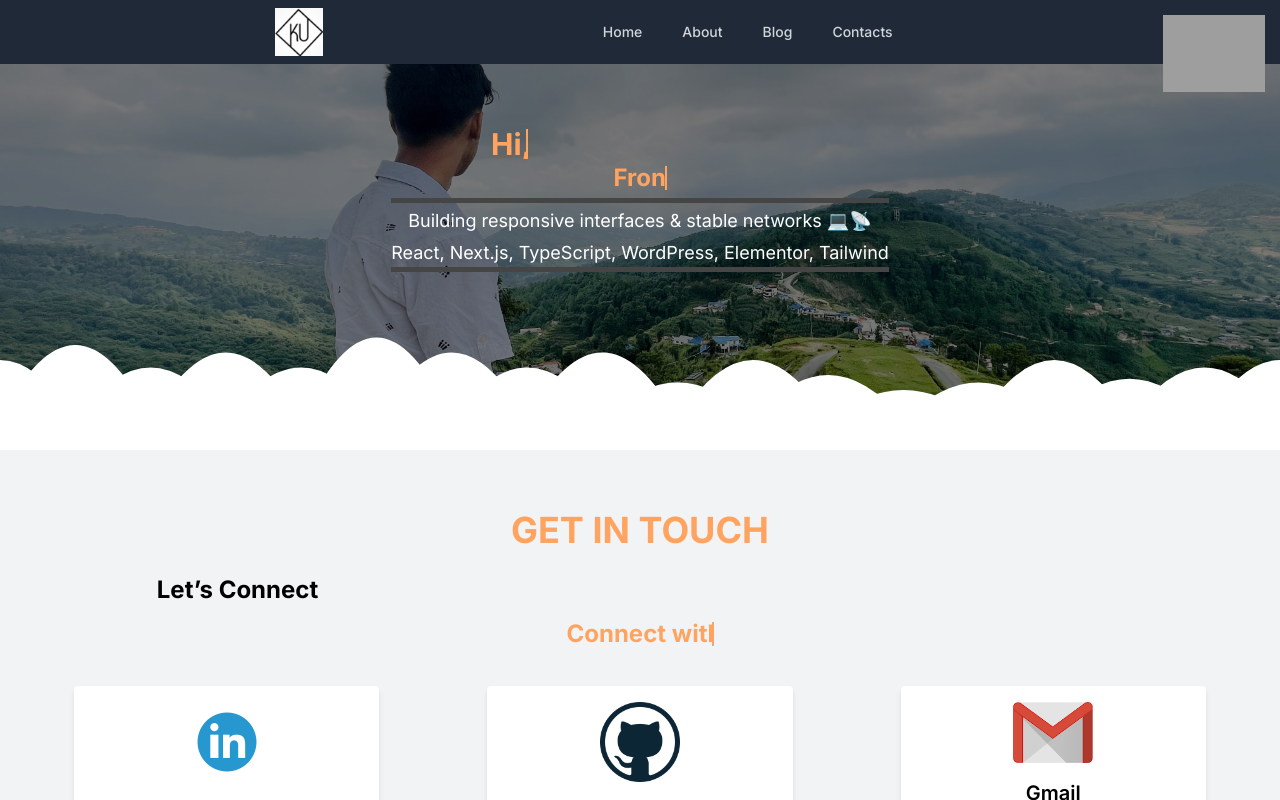
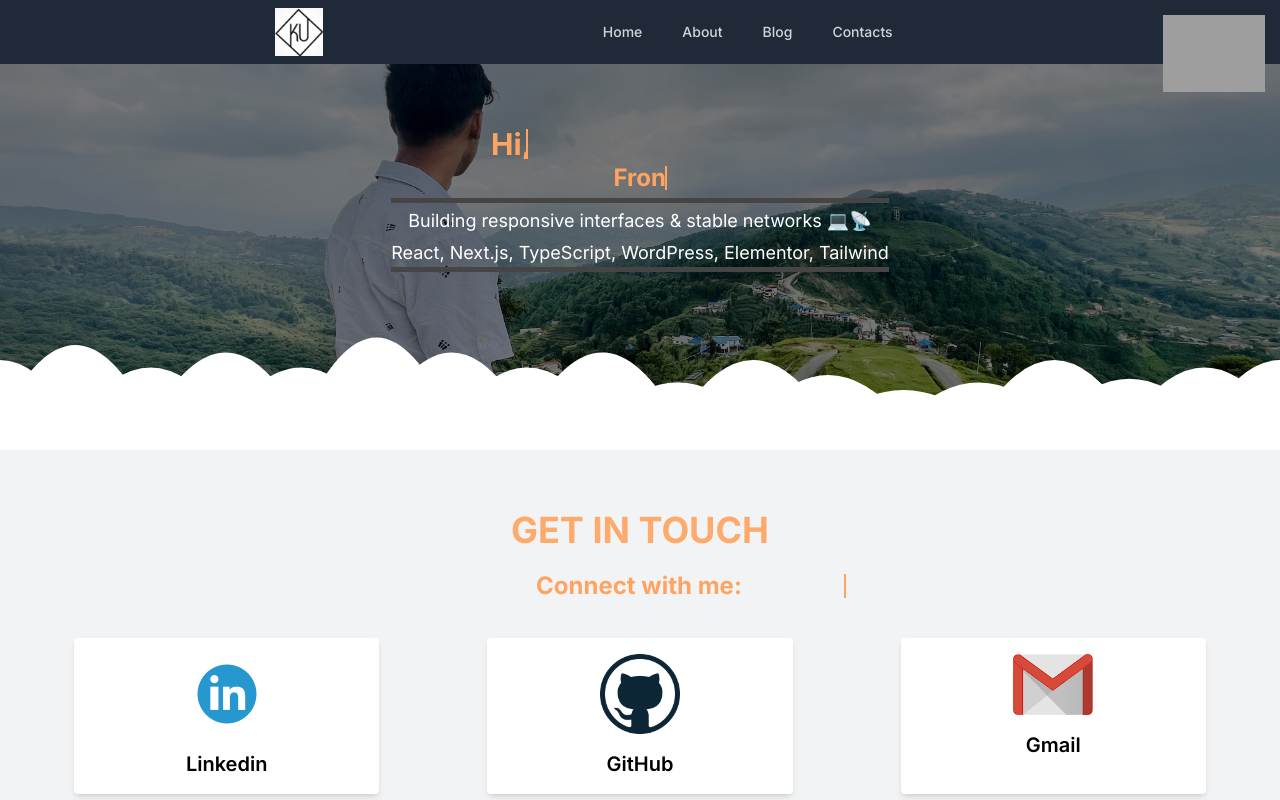
Before and after one commit to xitizupreti/kshitizupreti.com.np, a Next.js app: page /contact in a window 1280 px wide. Shown: the top 800 px of the page. Built offline with nearby package versions, Linux system fonts and the light colour scheme; grey boxes are pictures that could not be loaded.

Commit message:
Enhance styling with animations for contact, about, blog, footer, and header components

```diff
--- a/src/app/contact/page.tsx
+++ b/src/app/contact/page.tsx
@@ -78,12 +78,11 @@ export default function Contacts() {
 
   return (
     <div id="contact" className="relative top-[-100px] p-9 w-full bg-[#f2f3f5]">
-      <h1 className="uppercase text-[#ffa460] md:text-4xl text-4xl p-4 md:p-6 text-center font-bold">
+      <h1 className="uppercase text-[#ffa460] md:text-4xl text-4xl p-4 md:p-6 text-center font-bold animate-pulse">
         Get in Touch
       </h1>
-      <h2 className="text-2xl font-bold ml-[10%] mb-4">Let’s Connect</h2>
-      <h1 className="text-lg sm:text-2xl font-bold w-full px-4 text-center mb-8 whitespace-nowrap overflow-hidden text-ellipsis">
-        <span className="dynamic-text">Connect with me:</span>
+      <h1 className="text-lg sm:text-2xl font-bold w- px-4 text-center mb-8 whitespace-nowrap overflow-hidden text-ellipsis">
+        <span className="dynamic-contact">Connect with me:</span>
       </h1>
       <div className="grid grid-cols-1 sm:grid-cols-2 lg:grid-cols-3 gap-8  justify-items-center">
         {contacts.map((contact, index) => (
--- a/src/app/globals.css
+++ b/src/app/globals.css
@@ -17,7 +17,17 @@
   /* vertical-align: bottom; */
   line-height: 1;
 }
-
+.dynamic-contact {
+  color: #ffa460;
+  display: inline-block;
+  overflow: hidden;
+  white-space: nowrap;
+  border-right: 2px solid #ffa460;
+  animation: typing 5s steps(40, end) infinite, blink 0.75s step-end infinite;
+  line-height: 1;
+  max-width: 35%;
+  box-sizing: border-box;
+}
 @keyframes typing {
   0% {
     width: 0;
--- a/src/components/About.tsx
+++ b/src/components/About.tsx
@@ -7,7 +7,7 @@ export default function About() {
       className="flex flex-col md:flex-row relative top-[-100px] p-9 w-full h-[auto]"
     >
       <div className="flex flex-col md:w-1/2">
-        <h1 className="uppercase text-[#ffa460] md:text-4xl  text-4xl p-4 md:p-6 text-center font-bold">
+        <h1 className="uppercase text-[#ffa460] md:text-4xl  text-4xl p-4 md:p-6 text-center font-bold animate-pulse">
           About me
         </h1>
         <p className="text-left p-4 md:p-6 text-lg leading-relaxed">
@@ -58,7 +58,7 @@ export default function About() {
         </p>
         <div className="flex justify-center">
           <a href="/Resume.pdf" target="_blank" className="w-fit">
-            <button className="border-black border-2 p-3  hover:bg-gray-400">
+            <button className="border-black border-2 p-3  hover:bg-gray-400 animate-pulse">
               Download CV
             </button>
           </a>
--- a/src/components/Blog.tsx
+++ b/src/components/Blog.tsx
@@ -6,12 +6,9 @@ export default function Blog() {
       id="blog"
       className="flex flex-col bg-[#f2f3f5] p-4 sm:p-9 w-full h-auto overflow-x-hidden"
     >
-      <h1 className="uppercase text-[#ffa460] md:text-4xl text-4xl  p-4 md:p-6  text-center font-bold">
-        Blog
+      <h1 className="animate-pulse uppercase text-[#ffa460] md:text-4xl text-4xl  p-4 md:p-6  text-center font-bold">
+        Blogs
       </h1>
-      <h2 className="text-lg sm:text-xl md:text-2xl font-bold text-center md:text-left px-4 md:px-0 md:ml-[10%]">
-        You might enjoy reading these too...
-      </h2>
       <h1 className="text-lg sm:text-xl md:text-2xl font-bold w-fit text-center md:text-left px-4 md:px-0 md:ml-[10%]">
         <span className="dynamic-text">Personal Highlights & Life Events</span>
       </h1>
--- a/src/components/Footer.tsx
+++ b/src/components/Footer.tsx
@@ -15,7 +15,7 @@ export default function Footer() {
           Contacts
         </a>
       </div>
-      <p className="cursor-pointer float-right text-[#726a61] mr-[10%] hover:text-white">
+      <p className="animate-pulse cursor-pointer float-right text-[#726a61] mr-[10%] hover:text-white">
         All Rights Reserved. © {new Date().getFullYear()} (by XiTiZ)
       </p>
     </div>
--- a/src/components/Header.tsx
+++ b/src/components/Header.tsx
@@ -50,7 +50,7 @@ export default function Example() {
             </DisclosureButton>
           </div>
           <div className="flex flex-1 items-center justify-evenly sm:justify-space-evenly">
-            <div className="flex flex-shrink-0 items-center logo">
+            <div className="flex flex-shrink-0 items-center logo ">
               <Image
                 alt="Logo"
                 src="/logo.jpg"
@@ -88,7 +88,7 @@ export default function Example() {
             >
               <span className="absolute -inset-1.5" />
               <span className="sr-only">View notifications</span>
-              <BellIcon aria-hidden="true" className="h-6 w-6" />
+              <BellIcon aria-hidden="true" className="h-6 w-6 animate-pulse" />
             </button>
 
             {/* Profile dropdown */}
```
